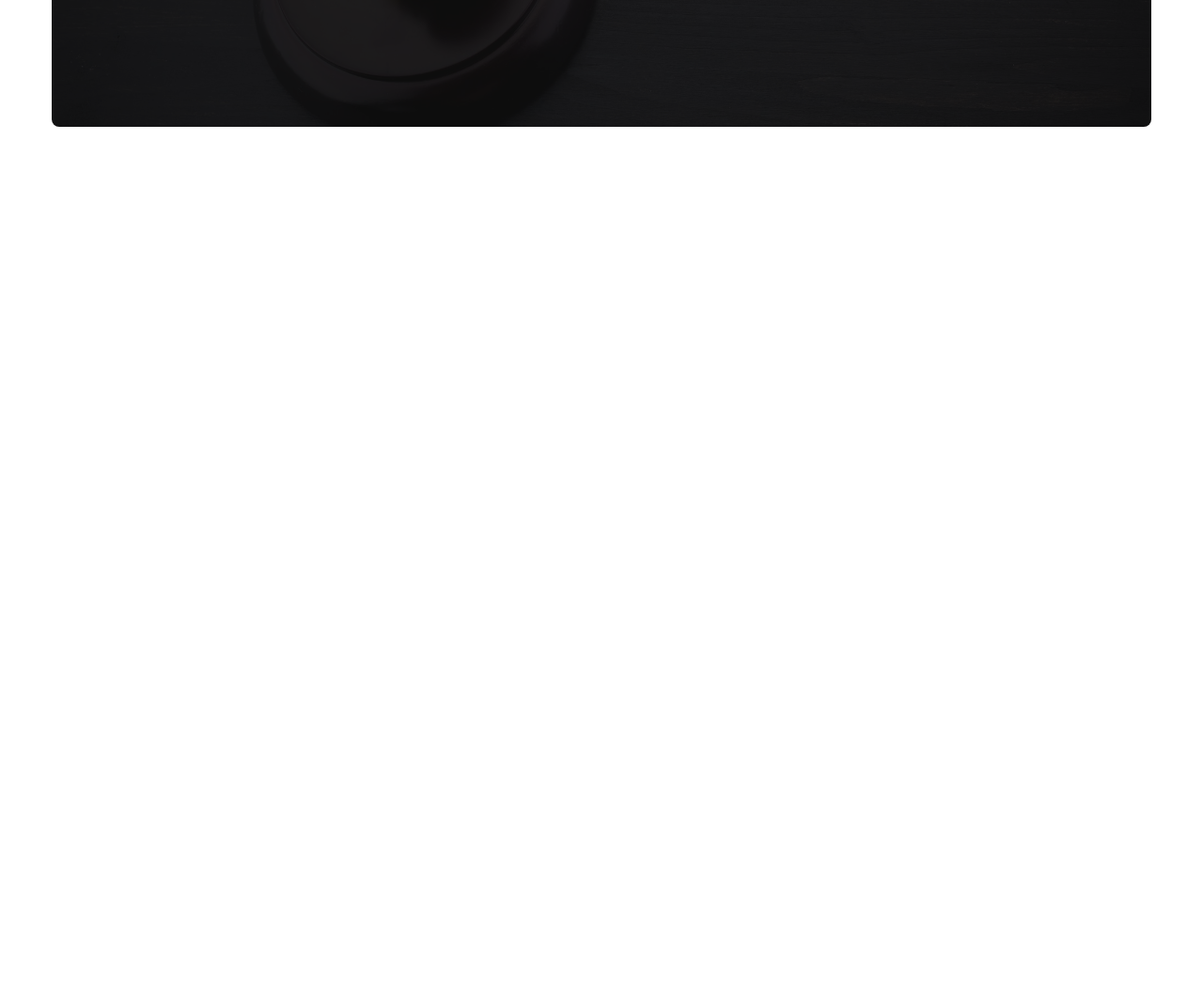
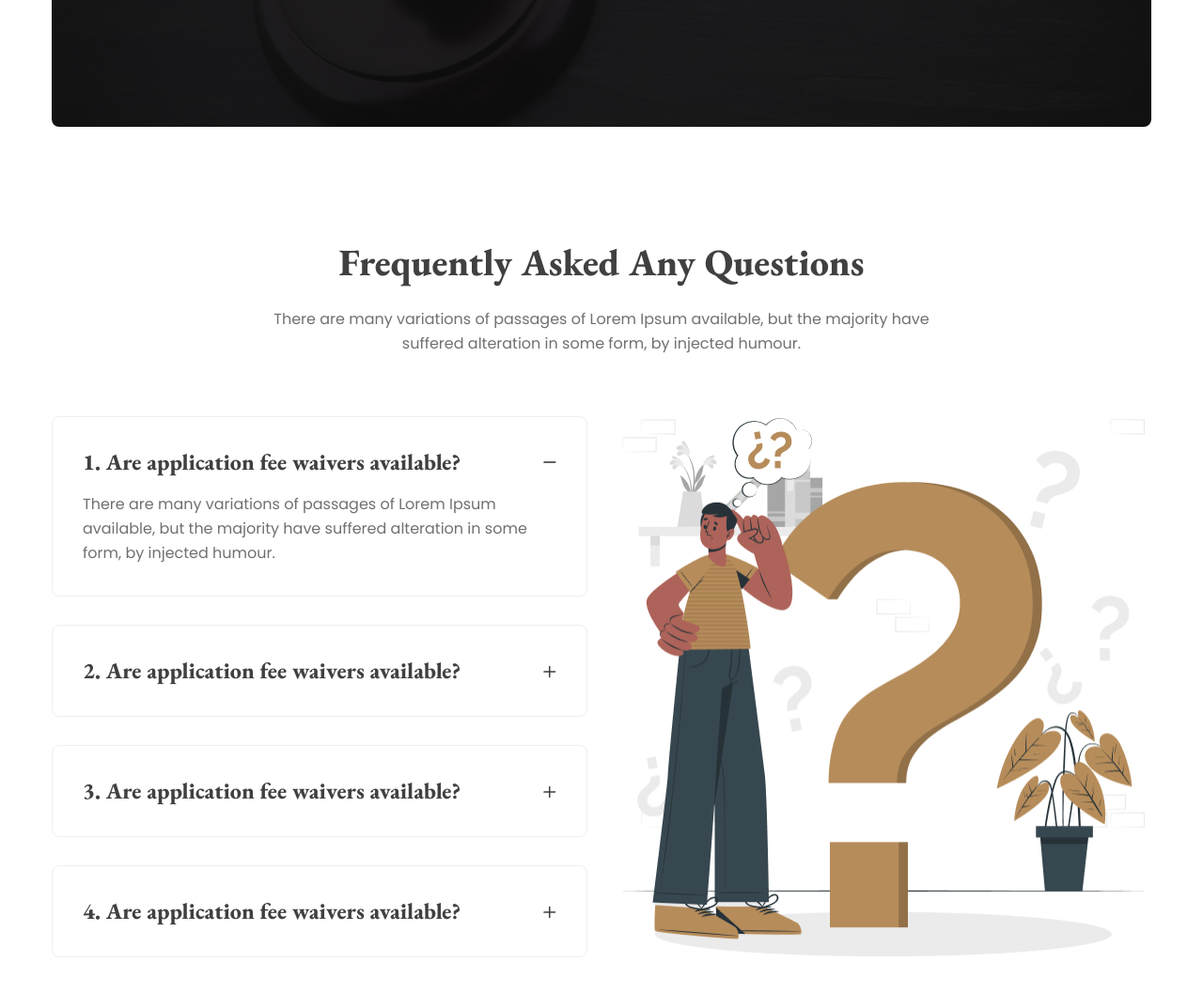
Before and after one commit to newbie-saimur/legal-solution-with-daisyui, a plain HTML site: page index.html in a window 1280 px wide. Shown: the part 2638-3695 px from the top of the page at 94% size. Before the commit the page ends 2893 px from the top, so only its background shows below. Drawn offline with nearby package versions, Linux system fonts and the light colour scheme.

Commit message:
Design FAQ Section

```diff
--- a/index.html
+++ b/index.html
@@ -148,7 +148,8 @@
                         <h2
                             class="flex justify-center font-garamond text-2xl lg:text-[2rem] text-[#414040] font-extrabold mb-6">
                             Business Law</h2>
-                        <p class="text-sm lg:text-base font-normal leading-5 lg:leading-[1.625rem] text-[#707070] text-center mb-8">
+                        <p
+                            class="text-sm lg:text-base font-normal leading-5 lg:leading-[1.625rem] text-[#707070] text-center mb-8">
                             There are many variations of passages of Lorem Ipsum available, but the
                             majority have suffered alteration in some form, by injected humour.</p>
                         <div class="flex justify-center">
@@ -165,7 +166,8 @@
                         <h2
                             class="flex justify-center font-garamond text-2xl lg:text-[2rem] text-[#414040] font-extrabold mb-6">
                             Criminal Law</h2>
-                        <p class="text-sm lg:text-base font-normal leading-5 lg:leading-[1.625rem] text-[#707070] text-center mb-8">
+                        <p
+                            class="text-sm lg:text-base font-normal leading-5 lg:leading-[1.625rem] text-[#707070] text-center mb-8">
                             There are many variations of passages of Lorem Ipsum available, but the
                             majority have suffered alteration in some form, by injected humour.</p>
                         <div class="flex justify-center">
@@ -182,7 +184,8 @@
                         <h2
                             class="flex justify-center font-garamond text-2xl lg:text-[2rem] text-[#414040] font-extrabold mb-6">
                             Child Support</h2>
-                        <p class="text-sm lg:text-base font-normal leading-5 lg:leading-[1.625rem] text-[#707070] text-center mb-8">
+                        <p
+                            class="text-sm lg:text-base font-normal leading-5 lg:leading-[1.625rem] text-[#707070] text-center mb-8">
                             There are many variations of passages of Lorem Ipsum available, but the
                             majority have suffered alteration in some form, by injected humour.</p>
                         <div class="flex justify-center">
@@ -199,7 +202,8 @@
                         <h2
                             class="flex justify-center font-garamond text-2xl lg:text-[2rem] text-[#414040] font-extrabold mb-6">
                             Education Law</h2>
-                        <p class="text-sm lg:text-base font-normal leading-5 lg:leading-[1.625rem] text-[#707070] text-center mb-8">
+                        <p
+                            class="text-sm lg:text-base font-normal leading-5 lg:leading-[1.625rem] text-[#707070] text-center mb-8">
                             There are many variations of passages of Lorem Ipsum available, but the
                             majority have suffered alteration in some form, by injected humour.</p>
                         <div class="flex justify-center">
@@ -216,7 +220,8 @@
                         <h2
                             class="flex justify-center font-garamond text-2xl lg:text-[2rem] text-[#414040] font-extrabold mb-6">
                             Divorce Law</h2>
-                        <p class="text-sm lg:text-base font-normal leading-5 lg:leading-[1.625rem] text-[#707070] text-center mb-8">
+                        <p
+                            class="text-sm lg:text-base font-normal leading-5 lg:leading-[1.625rem] text-[#707070] text-center mb-8">
                             There are many variations of passages of Lorem Ipsum available, but the
                             majority have suffered alteration in some form, by injected humour.</p>
                         <div class="flex justify-center">
@@ -233,7 +238,8 @@
                         <h2
                             class="flex justify-center font-garamond text-2xl lg:text-[2rem] text-[#414040] font-extrabold mb-6">
                             Tax Law</h2>
-                        <p class="text-sm lg:text-base font-normal leading-5 lg:leading-[1.625rem] text-[#707070] text-center mb-8">
+                        <p
+                            class="text-sm lg:text-base font-normal leading-5 lg:leading-[1.625rem] text-[#707070] text-center mb-8">
                             There are many variations of passages of Lorem Ipsum available, but the
                             majority have suffered alteration in some form, by injected humour.</p>
                         <div class="flex justify-center">
@@ -245,15 +251,13 @@
             </div>
         </section>
         <!-- Review Section -->
-        <section class="mb-6 md:mb-[5.5rem] lg:mb-[7.5rem]">
+        <section class="mb-10 md:mb-[5.5rem] lg:mb-[7.5rem]">
             <h2 class="font-garamond text-3xl md:text-[2.5rem] font-extrabold text-center text-[#414040] mb-6">What Our
                 Client Say</h2>
             <p
                 class="text-sm md:text-base font-normal leading-[1.625rem] text-[#707070] w-[90%] max-w-[44.625rem] text-center mx-auto mb-[4rem]">
                 There are many variations of passages of Lorem Ipsum available, but the majority have suffered
                 alteration in some form, by injected humour.</p>
-
-
             <div class="carousel w-full relative rounded-lg">
                 <!-- Slider 1 -->
                 <div id="slide1"
@@ -321,7 +325,46 @@
                         <a href="#slide1" class="text-white">❯</a>
                     </div>
                 </div>
-
+            </div>
+        </section>
+        <!-- FAQ Section -->
+        <section class="mb-6 md:mb-[5.5rem] lg:mb-[7.5rem]">
+            <h2 class="max-md:w-19/20 font-garamond text-3xl md:text-[2.5rem] font-extrabold text-center text-[#414040] mb-6">
+                Frequently Asked Any Questions</h2>
+            <p
+                class="text-sm md:text-base font-normal leading-[1.625rem] text-[#707070] w-[90%] max-w-[44.625rem] text-center mx-auto mb-8 md:mb-[4rem]">
+                There are many variations of passages of Lorem Ipsum available, but the majority have suffered
+                alteration in some form, by injected humour.</p>
+            <div class="flex flex-col lg:flex-row items-center gap-[1.88rem]">
+                <div class="w-19/20 lg:w-1/2 flex flex-col gap-4 md:gap-[1.88rem]">
+                    <div class="collapse collapse-plus p-4 lg:p-3 xl:p-4 bg-base-100 border border-base-300">
+                        <input type="radio" name="my-accordion-3" checked="checked" />
+                        <div class="collapse-title font-garamond text-lg md:text-xl xl:text-2xl font-extrabold text-[#414040]">1. Are application fee waivers available?</div>
+                        <div class="collapse-content text-[#707070] text-sm xl:text-base font-normal leading-[1.625rem]">There are many variations of passages of Lorem Ipsum
+                            available, but the majority have suffered alteration in some form, by injected humour.</div>
+                    </div>
+                    <div class="collapse collapse-plus p-4 lg:p-3 xl:p-4 bg-base-100 border border-base-300">
+                        <input type="radio" name="my-accordion-3"/>
+                        <div class="collapse-title font-garamond text-lg md:text-xl xl:text-2xl font-extrabold text-[#414040]">2. Are application fee waivers available?</div>
+                        <div class="collapse-content text-[#707070] text-sm xl:text-base font-normal leading-[1.625rem]">There are many variations of passages of Lorem Ipsum
+                            available, but the majority have suffered alteration in some form, by injected humour.</div>
+                    </div>
+                    <div class="collapse collapse-plus p-4 lg:p-3 xl:p-4 bg-base-100 border border-base-300">
+                        <input type="radio" name="my-accordion-3"/>
+                        <div class="collapse-title font-garamond text-lg md:text-xl xl:text-2xl font-extrabold text-[#414040]">3. Are application fee waivers available?</div>
+                        <div class="collapse-content text-[#707070] text-sm xl:text-base font-normal leading-[1.625rem]">There are many variations of passages of Lorem Ipsum
+                            available, but the majority have suffered alteration in some form, by injected humour.</div>
+                    </div>
+                    <div class="collapse collapse-plus p-4 lg:p-3 xl:p-4 bg-base-100 border border-base-300">
+                        <input type="radio" name="my-accordion-3"/>
+                        <div class="collapse-title font-garamond text-lg md:text-xl xl:text-2xl font-extrabold text-[#414040]">4. Are application fee waivers available?</div>
+                        <div class="collapse-content text-[#707070] text-sm xl:text-base font-normal leading-[1.625rem]">There are many variations of passages of Lorem Ipsum
+                            available, but the majority have suffered alteration in some form, by injected humour.</div>
+                    </div>
+                </div>
+                <div class="flex w-19/20 lg:w-1/2 justify-center">
+                    <img class="w-full max-w-[35.625rem] max-h-[35.825rem]" src="images/faq.png" alt="">
+                </div>
             </div>
         </section>
     </main>
```
